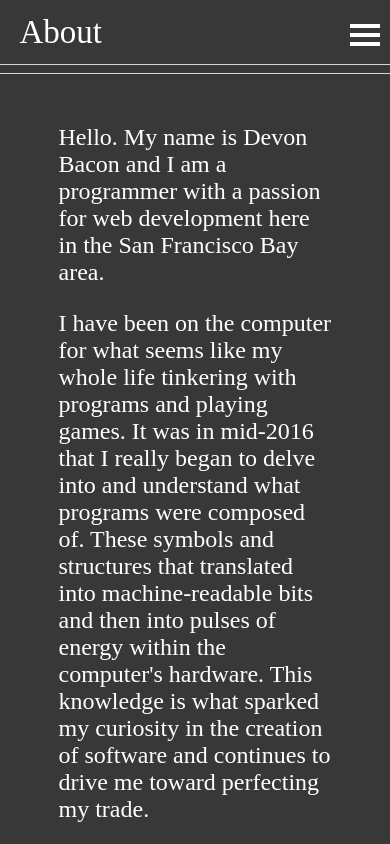
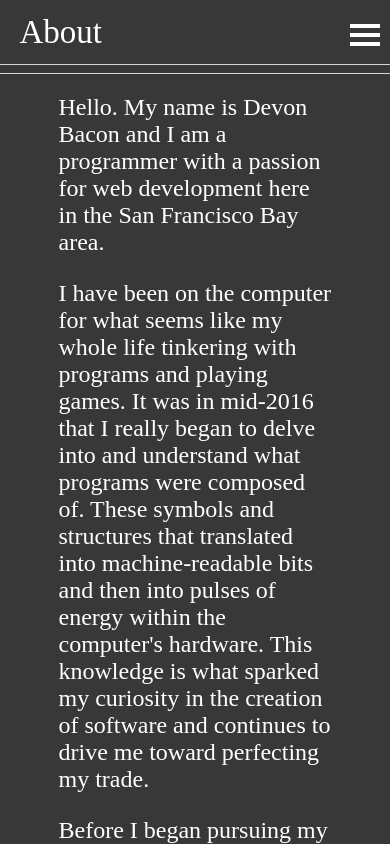
Before and after one commit to devbacon/Portfolio, a React (Create React App) app: page /about in a window 390 px wide. Shown: the top 844 px of the page. Built offline with nearby package versions, Linux system fonts and the light colour scheme.

Commit message:
About.css - added body style for smaller screens

```diff
--- a/src/About/About.css
+++ b/src/About/About.css
@@ -1,3 +1,5 @@
-.about-body {
-
+@media (max-width: 650px) {
+  .about-body {
+    top: -30px;
+  }
 }
```
